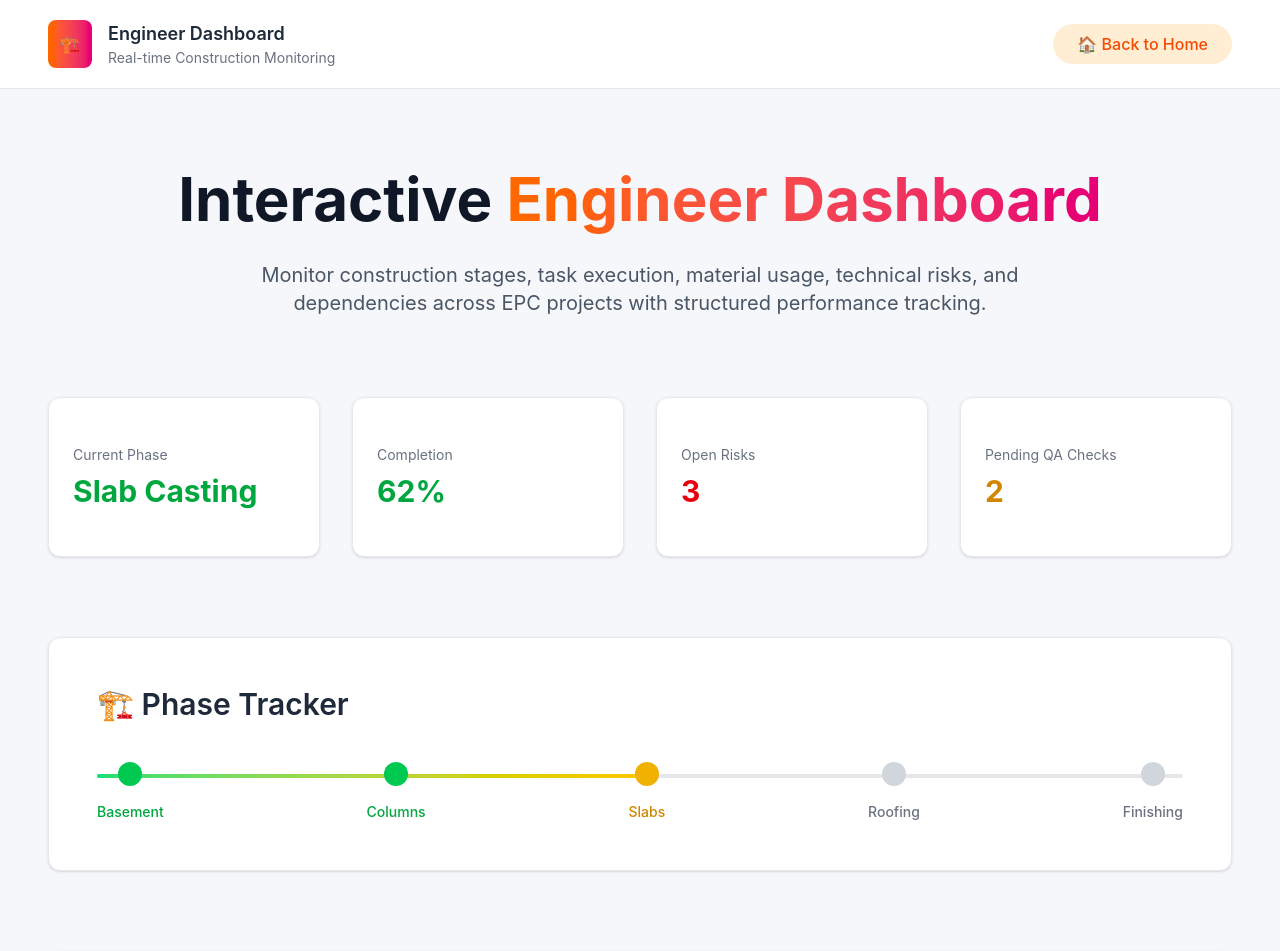
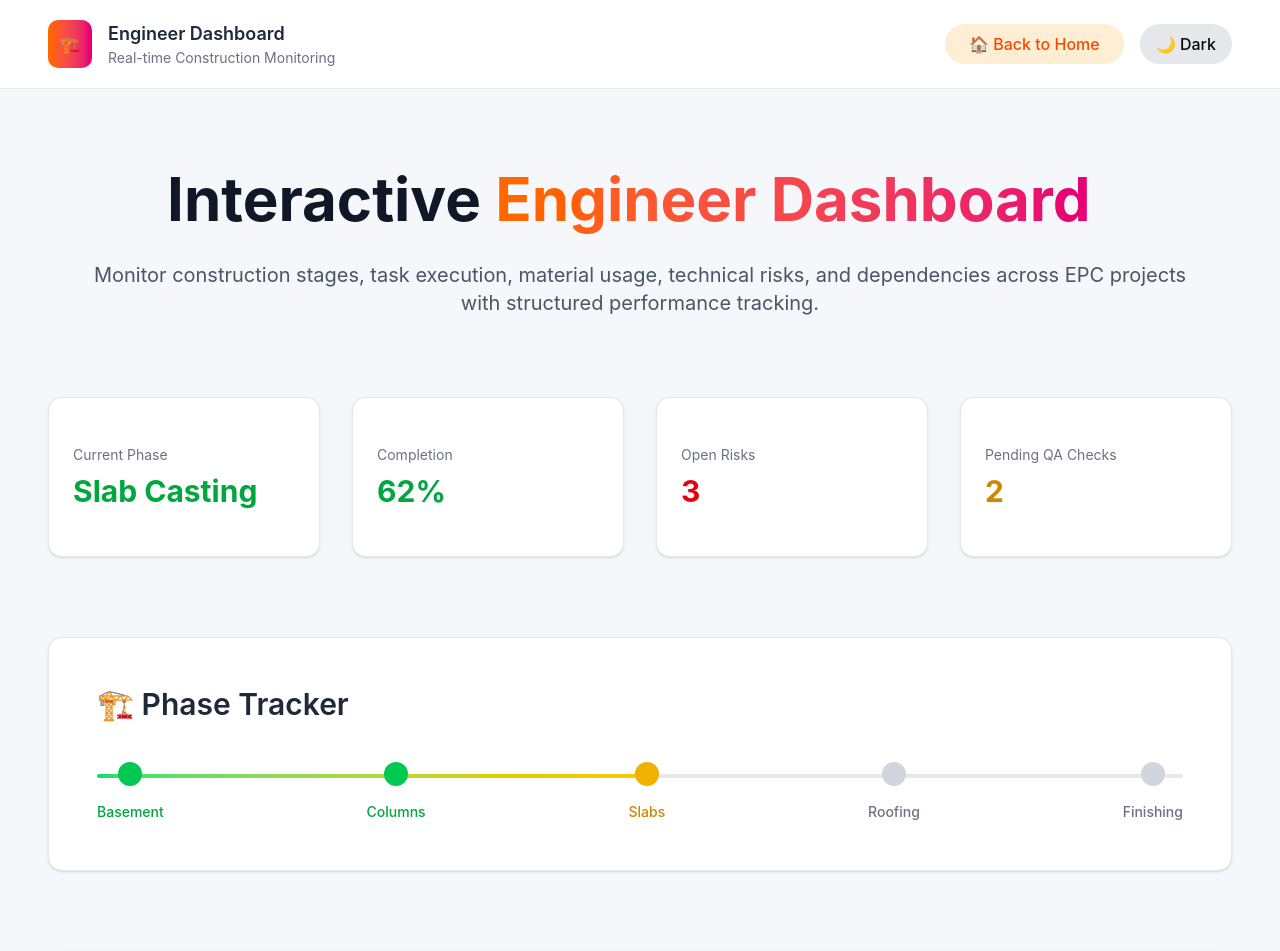
Before and after one commit to KeerthanaShreeVenugopal/EPC_Prism, a React (Vite) app: page /engineer in a window 1280 px wide. Shown: the top 951 px of the page. Built offline with nearby package versions, Linux system fonts and the light colour scheme.

Commit message:
darktheme

```diff
--- /dev/null
+++ b/src/app/components/Typingeffect.jsx
@@ -0,0 +1,30 @@
+import { useState, useEffect } from "react";
+
+function TypingHeading() {
+  const fullText = "Engineer Dashboard";
+  const [text, setText] = useState("");
+  const [index, setIndex] = useState(0);
+
+  useEffect(() => {
+    if (index < fullText.length) {
+      const timeout = setTimeout(() => {
+        setText((prev) => prev + fullText[index]);
+        setIndex(index + 1);
+      }, 80);
+
+      return () => clearTimeout(timeout);
+    }
+  }, [index]);
+
+  return (
+    <h1 className="text-6xl font-bold text-gray-900">
+      Interactive{" "}
+      <span className="bg-gradient-to-r from-orange-500 to-pink-600 bg-clip-text text-transparent">
+        {text}
+        <span className="animate-pulse">|</span>
+      </span>
+    </h1>
+  );
+}
+
+export default Typingeffect;
--- a/src/app/pages/EngineerDashboard.jsx
+++ b/src/app/pages/EngineerDashboard.jsx
@@ -1,46 +1,76 @@
 import { useNavigate } from "react-router-dom";
+import { useState, useEffect } from "react";
 
 export default function EngineerDashboard() {
+
   const navigate = useNavigate();
 
+  const fullText = "Engineer Dashboard";
+  const [typedText, setTypedText] = useState("");
+  const [index, setIndex] = useState(0);
+  const [darkMode, setDarkMode] = useState(false);
+
+  useEffect(() => {
+    if (index < fullText.length) {
+      const timeout = setTimeout(() => {
+        setTypedText((prev) => prev + fullText[index]);
+        setIndex(index + 1);
+      }, 80);
+
+      return () => clearTimeout(timeout);
+    }
+  }, [index]);
+
+
+
   return (
-    <div className="min-h-screen bg-[#f5f7fb]">
+  <div className={darkMode ? "dark" : ""}>
+  <div className="min-h-screen bg-[#f5f7fb] dark:bg-gray-900 transition-colors duration-300">
 
       {/* ================= NAVBAR ================= */}
-      <div className="flex justify-between items-center px-12 py-5 border-b border-gray-200 bg-white">
+      <div className="flex justify-between items-center px-12 py-5 border-b border-gray-200 dark:border-gray-700 bg-white dark:bg-gray-800 transition">
 
         <div className="flex items-center gap-4">
           <div className="p-3 bg-gradient-to-r from-orange-500 to-pink-600 text-white rounded-lg">
             🏗
           </div>
           <div>
-            <h2 className="text-lg font-semibold text-gray-800">
+          <h2 className="text-lg font-semibold text-gray-800 dark:text-white">
+
               Engineer Dashboard
             </h2>
-            <p className="text-sm text-gray-500">
+            <p className="text-sm text-gray-500 dark:text-gray-400">
               Real-time Construction Monitoring
             </p>
           </div>
         </div>
-
+        <div className="flex gap-4 items-center">
         <button
           onClick={() => navigate("/")}
           className="px-6 py-2 bg-orange-100 text-orange-600 rounded-full hover:bg-orange-200 transition"
         >
           🏠 Back to Home
         </button>
+        <button
+  onClick={() => setDarkMode(!darkMode)}
+  className="px-4 py-2 rounded-full bg-gray-200 dark:bg-gray-700 dark:text-white transition"
+>
+  {darkMode ? "☀ Light" : "🌙 Dark"}
+</button>
+</div>
       </div>
 
       {/* ================= HERO SECTION ================= */}
       <div className="text-center py-20 px-6 max-w-6xl mx-auto">
-        <h1 className="text-6xl font-bold text-gray-900">
+      <h1 className="text-6xl font-bold text-gray-900 dark:text-white">
     Interactive{" "}
     <span className="bg-gradient-to-r from-orange-500 to-pink-600 bg-clip-text text-transparent">
-            Engineer Dashboard
+      {typedText}
+      <span className="animate-pulse">|</span>
     </span>
   </h1>
 
-        <p className="mt-8 text-xl text-gray-600 max-w-3xl mx-auto">
+  <p className="mt-8 text-xl text-gray-600 dark:text-gray-400">
           Monitor construction stages, task execution, material usage,
           technical risks, and dependencies across EPC projects
           with structured performance tracking.
@@ -80,7 +110,11 @@
         {/* PHASE TRACKER */}
         <Section title="🏗 Phase Tracker">
   <div className="relative mt-10">
-            <div className="absolute top-3 left-0 right-0 h-1 bg-gray-200 rounded-full"></div>
+
+    {/* Background line */}
+    <div className="absolute top-3 left-0 right-0 h-1 bg-gray-200 dark:bg-gray-700 rounded-full"></div>
+
+    {/* Progress line */}
     <div className="absolute top-3 left-0 h-1 bg-gradient-to-r from-green-400 to-yellow-400 rounded-full w-1/2"></div>
 
     <div className="relative flex justify-between">
@@ -90,6 +124,7 @@
       <Phase status="pending" name="Roofing" />
       <Phase status="pending" name="Finishing" />
     </div>
+
   </div>
 </Section>
 
@@ -121,7 +156,7 @@
             <h3 className="font-semibold text-red-700 text-lg">
               Concrete Grade Mismatch
             </h3>
-            <p className="text-sm text-gray-600 mt-2">
+            <p className="text-sm text-gray-500 dark:text-gray-400">
               Severity: High – Structural integrity risk
             </p>
           </div>
@@ -170,6 +205,7 @@
 
       </div>
     </div>
+    </div>
   );
 }
 
@@ -186,48 +222,46 @@
   const textColor = colorStyles[color] || colorStyles.gray;
 
   return (
-    <div className="group perspective">
+    <div className="group [perspective:1000px]">
 
       <div className="
         relative w-full h-40
-        transition-transform duration-700
-        transform-style-preserve-3d
-        group-hover:rotate-y-180
+        transition-transform duration-300
+        [transform-style:preserve-3d]
+        group-hover:[transform:rotateY(180deg)]
       ">
 
-        {/* FRONT SIDE */}
-        <div className="
-          absolute w-full h-full
-          bg-white
-          border border-gray-200
-          rounded-xl
-          shadow-sm
-          p-6
-          backface-hidden
+        {/* FRONT */}
+        <div
+  className="
+    absolute inset-0
+    bg-white dark:bg-gray-800
+    border border-gray-200 dark:border-gray-700
+    rounded-xl shadow-sm p-6
     flex flex-col justify-center
-        ">
+    [backface-visibility:hidden]
+  "
+>
           <p className="text-sm text-gray-500">{title}</p>
           <h2 className={`text-3xl font-bold mt-2 ${textColor}`}>
             {value}
           </h2>
         </div>
 
-        {/* BACK SIDE */}
+        {/* BACK (same content) */}
         <div className="
-          absolute w-full h-full
-          bg-gradient-to-r from-blue-500 to-indigo-600
-          text-white
-          rounded-xl
-          shadow-md
-          p-6
-          rotate-y-180
-          backface-hidden
-          flex flex-col justify-center items-center text-center
+              absolute inset-0
+    bg-white dark:bg-gray-800
+    border border-gray-200 dark:border-gray-700
+    rounded-xl shadow-sm p-6
+    flex flex-col justify-center
+          [transform:rotateY(180deg)]
+          [backface-visibility:hidden]
         ">
-          <p className="text-sm opacity-80">Details</p>
-          <p className="mt-2 text-lg font-semibold">
-            More analytics info here
-          </p>
+          <p className="text-sm text-gray-500">{title}</p>
+          <h2 className={`text-3xl font-bold mt-2 ${textColor}`}>
+            {value}
+          </h2>
         </div>
 
       </div>
@@ -236,15 +270,18 @@
 }
 function Section({ title, children }) {
   return (
-    <div className="
-      bg-white
-      border border-gray-200
+    <div
+      className="
+        bg-white dark:bg-gray-800
+        border border-gray-200 dark:border-gray-700
         rounded-xl
         p-12
         shadow-sm
         mb-20
-    ">
-      <h2 className="text-3xl font-semibold text-gray-800 mb-10">
+        transition
+      "
+    >
+      <h2 className="text-3xl font-semibold text-gray-800 dark:text-white mb-10">
         {title}
       </h2>
       {children}
@@ -267,9 +304,9 @@
   };
 
   return (
-    <div className="overflow-hidden rounded-xl border border-gray-200">
-      <table className="w-full text-left bg-white">
-        <thead className="bg-gray-50 text-gray-600 text-sm uppercase tracking-wider">
+    <div className="overflow-hidden rounded-xl border border-gray-200 dark:border-gray-700">
+      <table className="w-full text-left bg-white dark:bg-gray-800">
+        <thead className="bg-gray-50 dark:bg-gray-700 text-gray-600 dark:text-gray-300 text-sm uppercase tracking-wider">
           <tr>
             {headers.map((h, i) => (
               <th key={i} className="px-6 py-4">{h}</th>
@@ -279,14 +316,17 @@
 
         <tbody>
           {rows.map((row, i) => (
-            <tr key={i} className="border-t hover:bg-gray-50 transition">
+            <tr
+              key={i}
+              className="border-t border-gray-200 dark:border-gray-700 hover:bg-gray-50 dark:hover:bg-gray-700 transition"
+            >
               {row.map((cell, j) => (
                 <td
                   key={j}
                   className={`px-6 py-4 ${
                     headers[j] === "Status"
                       ? getStatusStyle(cell)
-                      : "text-gray-700"
+                      : "text-gray-700 dark:text-gray-300"
                   }`}
                 >
                   {cell}
@@ -306,14 +346,14 @@
       ? "bg-green-500"
       : status === "ongoing"
       ? "bg-yellow-500"
-      : "bg-gray-300";
+      : "bg-gray-300 dark:bg-gray-600";
 
   const textColor =
     status === "completed"
-      ? "text-green-600"
+      ? "text-green-600 dark:text-green-400"
       : status === "ongoing"
-      ? "text-yellow-600"
-      : "text-gray-500";
+      ? "text-yellow-600 dark:text-yellow-400"
+      : "text-gray-500 dark:text-gray-400";
 
   return (
     <div className="flex flex-col items-center">
--- a/src/styles/index.css
+++ b/src/styles/index.css
@@ -1,3 +1,6 @@
 @import './fonts.css';
 @import './tailwind.css';
 @import './theme.css';
+@tailwind base;
+@tailwind components;
+@tailwind utilities;
```
Lines whose indentation alone changed are shown as unchanged.
